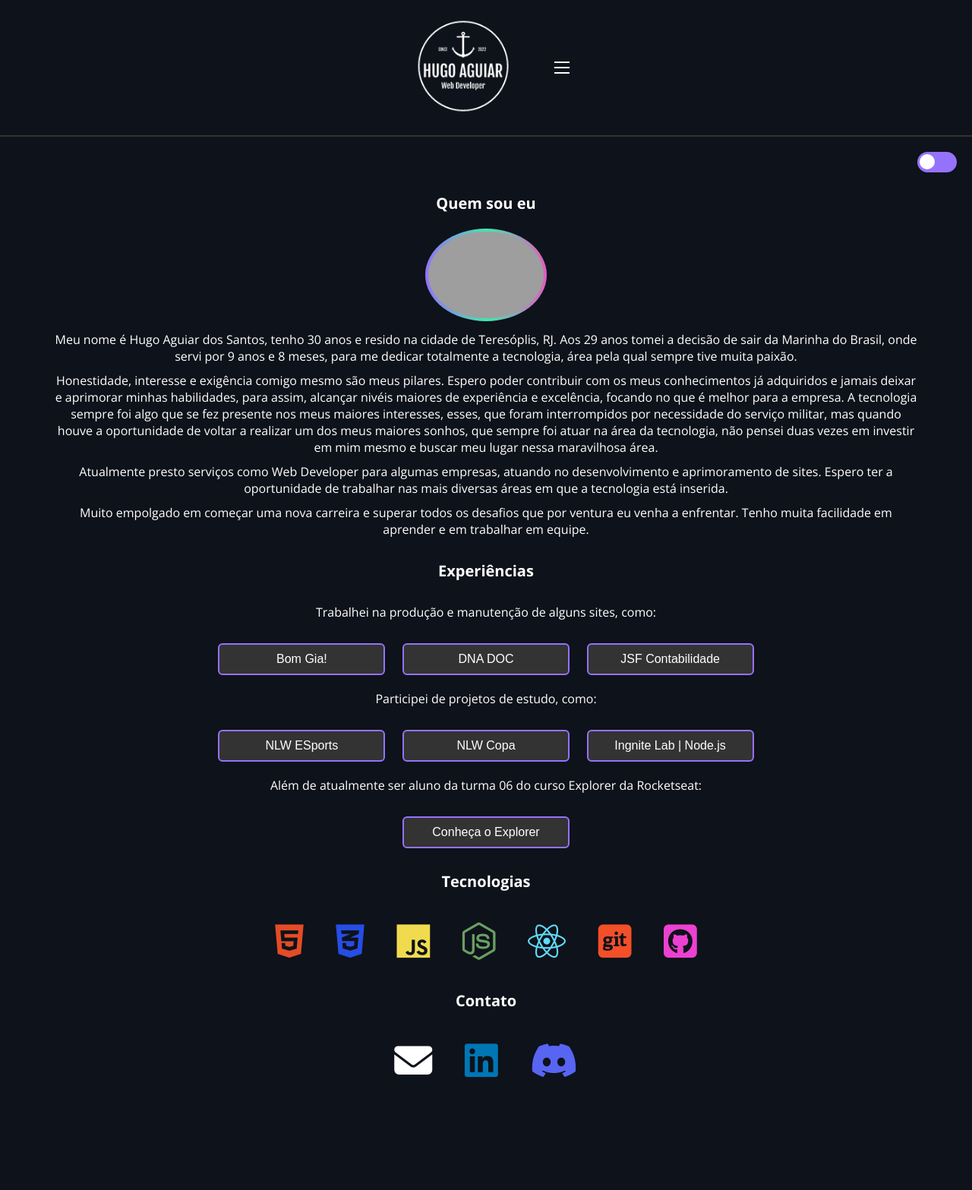
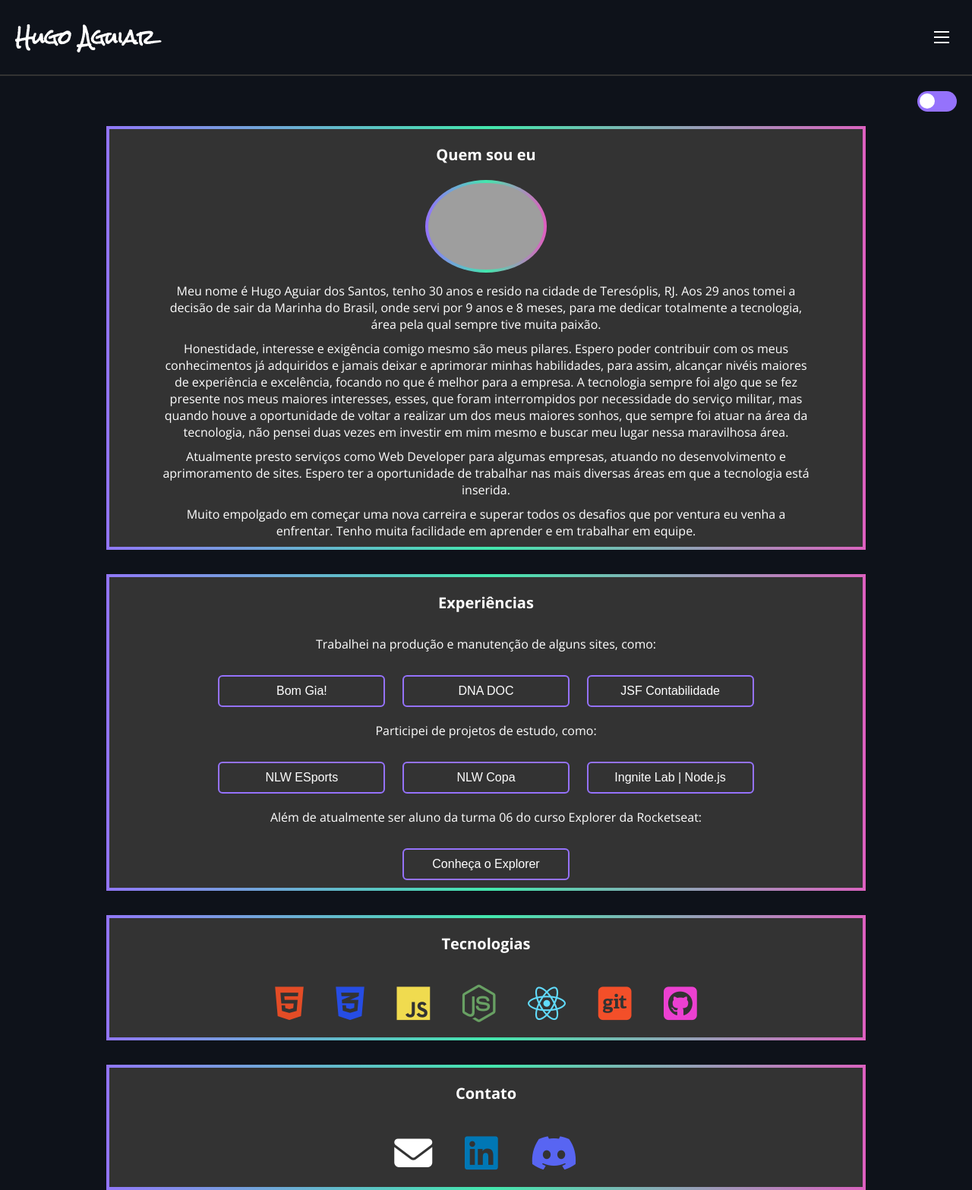
Before and after one commit to aguiarHugo/Curriculum, a plain HTML site: page index.html in a window 1280 px wide. Shown: the whole page at 76% size. Before the commit the page ends 1441 px from the top, so only its background shows below. Drawn offline with nearby package versions, Linux system fonts and the light colour scheme; grey boxes are pictures that could not be loaded.

Commit message:
Added boxes surrounding content

```diff
--- a/css/style.css
+++ b/css/style.css
@@ -6,6 +6,7 @@
 
 html {
     --bg: #0e121a;
+    --bg-box: #333;
     --bg-panel: #EBEBEB;
     --color-headings: #43E7AD;
     --color-text: #fff;
@@ -22,12 +23,11 @@ body {
 }
 
 header {
+    height: 10rem;
+    padding: 2rem;
     display: flex;
+    justify-content: space-between;
     align-items: center;
-    height: 18rem;
-    padding: 1rem;
-    font-size: 2rem;
-    justify-content: center;
     background-color: #0e121a;
     border-bottom: 2px solid #333;
 
@@ -35,16 +35,17 @@ header {
 
 }
 
-#logo img {
-    display: block;
-    width: 18rem;
-    margin-bottom: .5rem;
+#logo {
+    color: #fff;
+    font-size: 2.5rem;
+    font-weight: bold;
+    font-family: 'Rock Salt', cursive;
 }
 
 #menu {
     display: flex;
     list-style: none;
-    gap: 3rem;
+    gap: 1rem;
 }
 
 
@@ -52,6 +53,7 @@ header {
     display: block;
     text-decoration: none;
     color: #fff;
+    font-size: 1.8rem;
     transition: .4s;
 
     font-weight: bold;
@@ -152,6 +154,22 @@ header {
 
 /*ABOUT ME*/
 
+.about-me {
+    max-width: 100rem;
+    width: 90%;
+
+    background-color: var(--bg-box);
+    border-image: linear-gradient(90deg, #9572FC 0%, #43E7AD 50.52%, #e25cc0 100%) 30;
+    border-width: 4px;
+    border-style: solid;
+
+    margin: auto;
+
+    display: grid;
+    gap: 24px;
+    margin-top: 32px;
+}
+
 .about-me img {
     width: 16rem;
     background-image: linear-gradient(90deg, #9572FC 0%, #43E7AD 50.52%, #e25cc0 100%);
@@ -180,6 +198,20 @@ p {
 
 /*EXP*/
 
+.exp {
+    max-width: 100rem;
+    width: 90%;
+
+    background-color: var(--bg-box);
+    border-image: linear-gradient(90deg, #9572FC 0%, #43E7AD 50.52%, #e25cc0 100%) 30;
+    border-width: 4px;
+    border-style: solid;
+
+    margin: auto;
+    gap: 24px;
+    margin-top: 32px;
+}
+
 .exp button {
     width: 22rem;
     background-color: #333;
@@ -188,6 +220,7 @@ p {
     padding: 1rem;
     margin: 2rem 1rem;
     cursor: pointer;
+    text-align: center;
 
     transition: .5s;
 }
@@ -210,6 +243,21 @@ p {
 }
 
 /*TECH*/
+
+.tech {
+    max-width: 100rem;
+    width: 90%;
+
+    background-color: var(--bg-box);
+    border-image: linear-gradient(90deg, #9572FC 0%, #43E7AD 50.52%, #e25cc0 100%) 30;
+    border-width: 4px;
+    border-style: solid;
+
+    margin: auto;
+    gap: 24px;
+    margin-top: 32px;
+}
+
 .tech i, .contact i {
     font-size: 5rem;
     margin: 2rem;
@@ -245,6 +293,20 @@ p {
 }
 
 /*CONTACT*/
+.contact {
+    max-width: 100rem;
+    width: 90%;
+
+    background-color: var(--bg-box);
+    border-image: linear-gradient(90deg, #9572FC 0%, #43E7AD 50.52%, #e25cc0 100%) 30;
+    border-width: 4px;
+    border-style: solid;
+
+    margin: auto;
+    gap: 24px;
+    margin-top: 32px;
+}
+
 .fa-envelope {
     color: var(--color-text);
 }
--- a/index.html
+++ b/index.html
@@ -1,5 +1,5 @@
 <!DOCTYPE html>
-<html lang="pt-br">
+<html lang="pt-br en-us">
 <head>
     <meta charset="UTF-8">
     <meta http-equiv="X-UA-Compatible" content="IE=edge">
@@ -11,15 +11,13 @@
 
     <script src="https://kit.fontawesome.com/870899c422.js" crossorigin="anonymous"></script>
     <link rel="stylesheet" href="./css/style.css">
-    <link href="https://fonts.googleapis.com/css2?family=Open+Sans:wght@400;700&display=swap" rel="stylesheet">
+    <link href="https://fonts.googleapis.com/css2?family=Open+Sans:wght@400;700&family=Rock+Salt&display=swap" rel="stylesheet">
 
-</head>
 <body>
     <header>
-        <a id="logo"><img src="./assets/img/logo.png" alt="Logo Hugo Aguiar Web Developer"></a>
+        <a id="logo">Hugo Aguiar</a>
         <nav id="nav">
             <button id="btn-mobile"><span id="hamburger"></span></button>
-
             <ul id="menu">
                 <li><a>Referências:</a></li>
                 <li><a href="https://www.w3schools.com/" target="_blank">W3 Schools</a>
@@ -28,11 +26,12 @@
             </ul>
         </nav>
     </header>
+    <div class="toggle">
+        <input id="switch" type="checkbox" name="theme">
+        <label for="switch">Toggle</label>
+    </div>
     <div class="about-me">
-        <div class="toggle">
-            <input id="switch" type="checkbox" name="theme">
-            <label for="switch">Toggle</label>
-        </div>
+        <section>
         <h2></i>Quem sou eu</h2>
         <img src="https://github.com/aguiarHugo.png" alt="Foto de Hugo Aguiar">
         <p>
@@ -56,6 +55,7 @@
             Muito empolgado em começar uma nova carreira e superar todos os desafios
             que por ventura eu venha a enfrentar. Tenho muita facilidade em aprender e em trabalhar em equipe.
         </p>
+    </section>
     </div>
 
     <div class="exp">
--- a/js/dark-mode.js
+++ b/js/dark-mode.js
@@ -10,6 +10,7 @@ const getStyle = (element, style) =>
 const initialColors = {
     bg: getStyle(html, "--bg"),
     bgPanel: getStyle(html, "--bg-panel"),
+    bgBox: getStyle(html, "--bg-box"),
     colorHeadings: getStyle(html, "--color-headings"),
     colorText: getStyle(html, "--color-text"),
 }
@@ -17,6 +18,7 @@ const initialColors = {
 const lightMode = {
     bg: "#fff",
     bgPanel: "#434343",
+    bgBox: "#fff",
     colorHeadings: "#43E7AD",
     colorText: "#000"
 }
```
